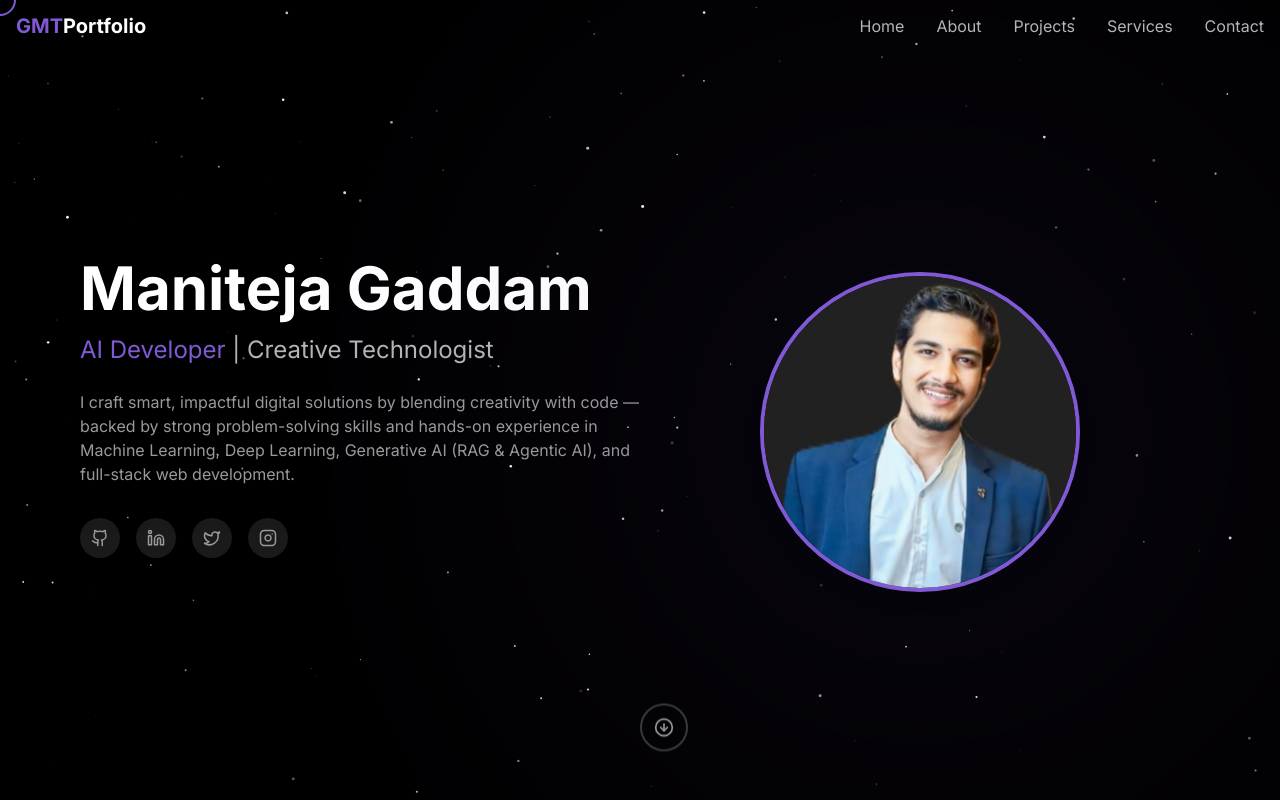
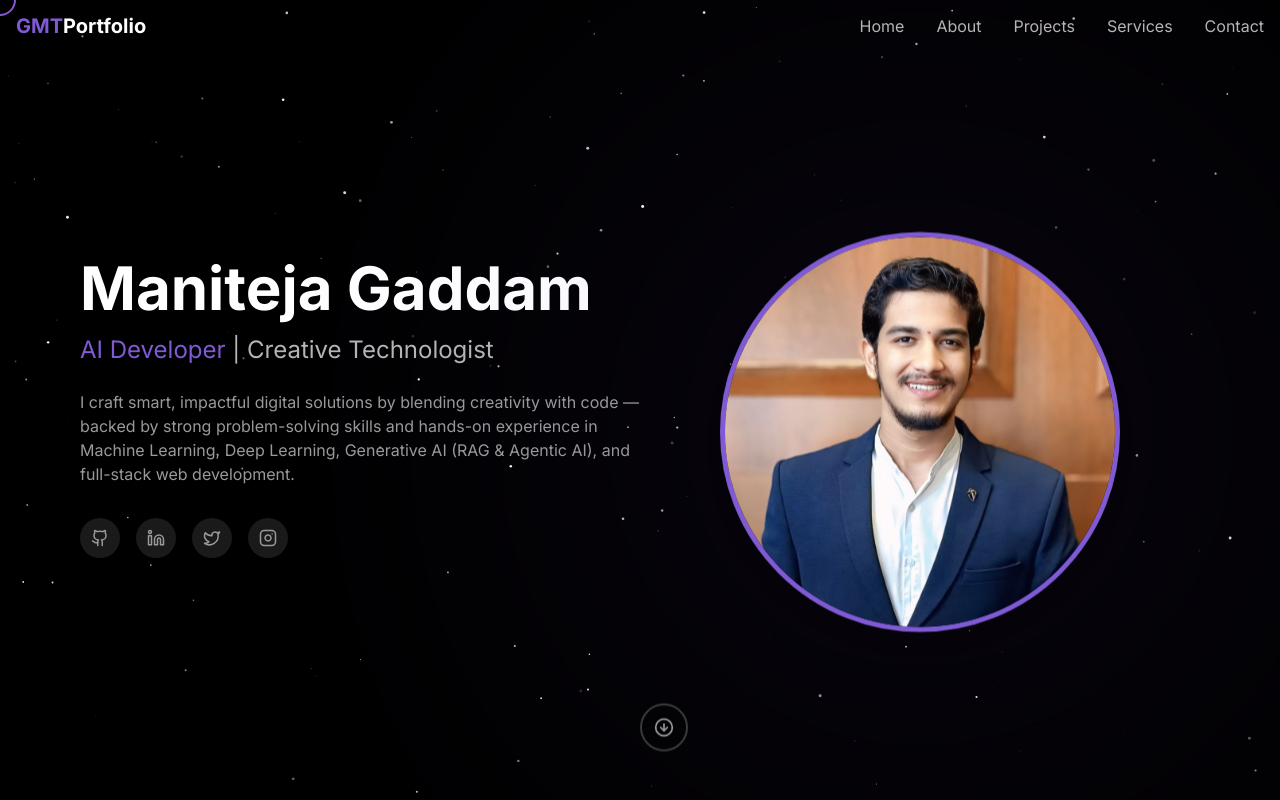
Before and after one commit to manitejagaddam/Maniteja-Portfolio, a React (Vite) app: page / in a window 1280 px wide. Shown: the top 800 px of the page. Built offline with nearby package versions, Linux system fonts and the light colour scheme.

Commit message:
changed the profile phoyo

```diff
--- a/src/components/sections/Hero.tsx
+++ b/src/components/sections/Hero.tsx
@@ -3,7 +3,7 @@ import { motion } from "framer-motion";
 import { ArrowDownCircle } from "lucide-react";
 import SocialIcon from "../ui/SocialIcon";
 import { socialLinks } from "../../data/social";
-import maniteja from "/mani.jpg";
+import maniteja from "/maniteja.jpg";
 
 const Hero: React.FC = () => {
   return (
@@ -73,7 +73,7 @@ const Hero: React.FC = () => {
             </div>
 
             {/* Profile image with hover effects */}
-            <div className="relative w-60 h-60 md:w-80 md:h-80 rounded-full overflow-hidden border-4 border-purple-500 shadow-lg z-10 transition-all duration-500 transform group-hover:scale-125 group-hover:shadow-2xl">
+            <div className="relative w-80 scale-125 h-80 md:w-80 md:h-80 rounded-full overflow-hidden border-4 border-purple-500 shadow-lg z-10 transition-all duration-500 transform group-hover:scale-150 group-hover:shadow-2xl">
               <img
                 src={maniteja}
                 alt="Maniteja Gaddam"
```
Also changed, not shown: public/financial agent.png, public/maniteja.jpg (added).
